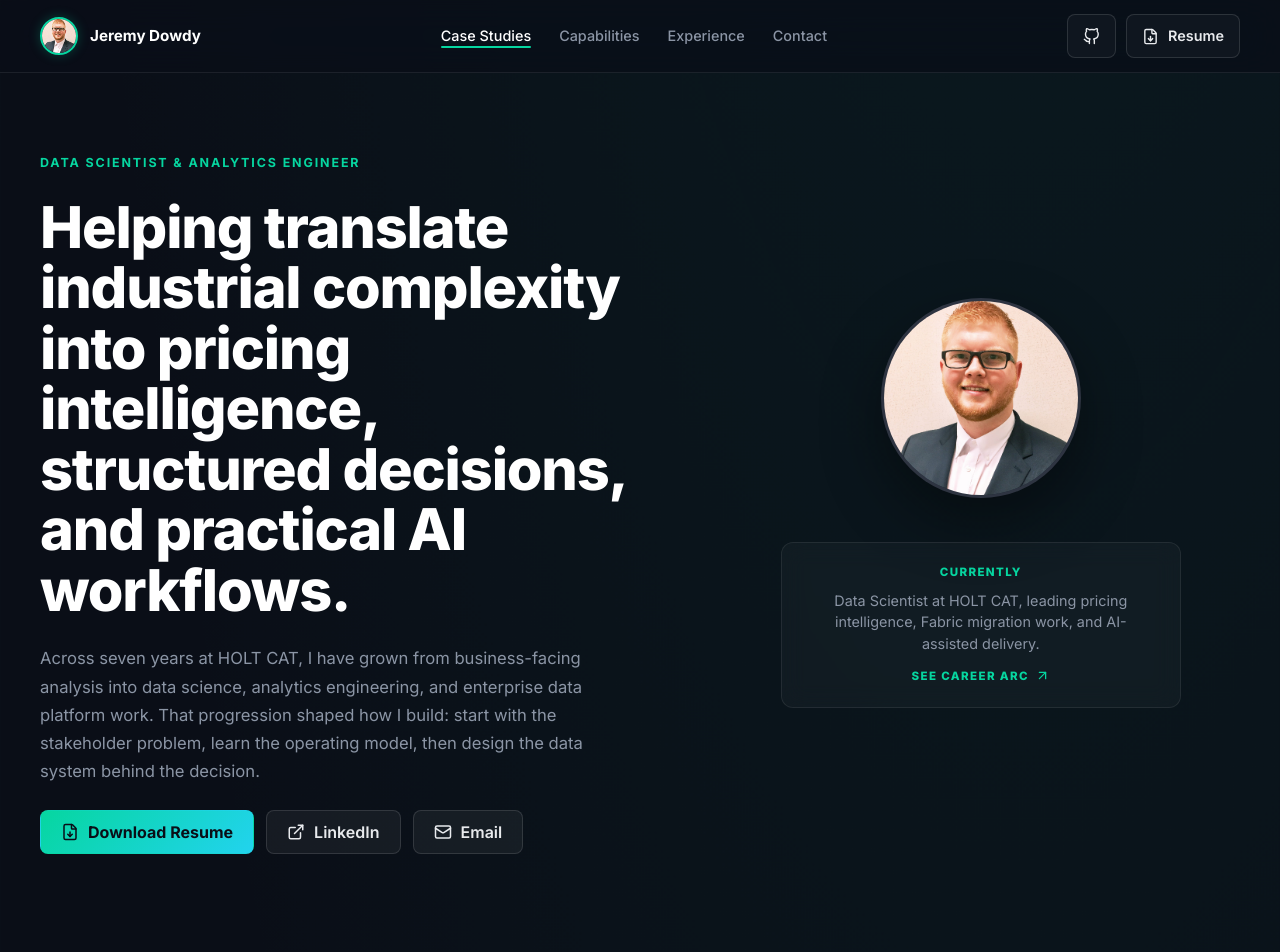
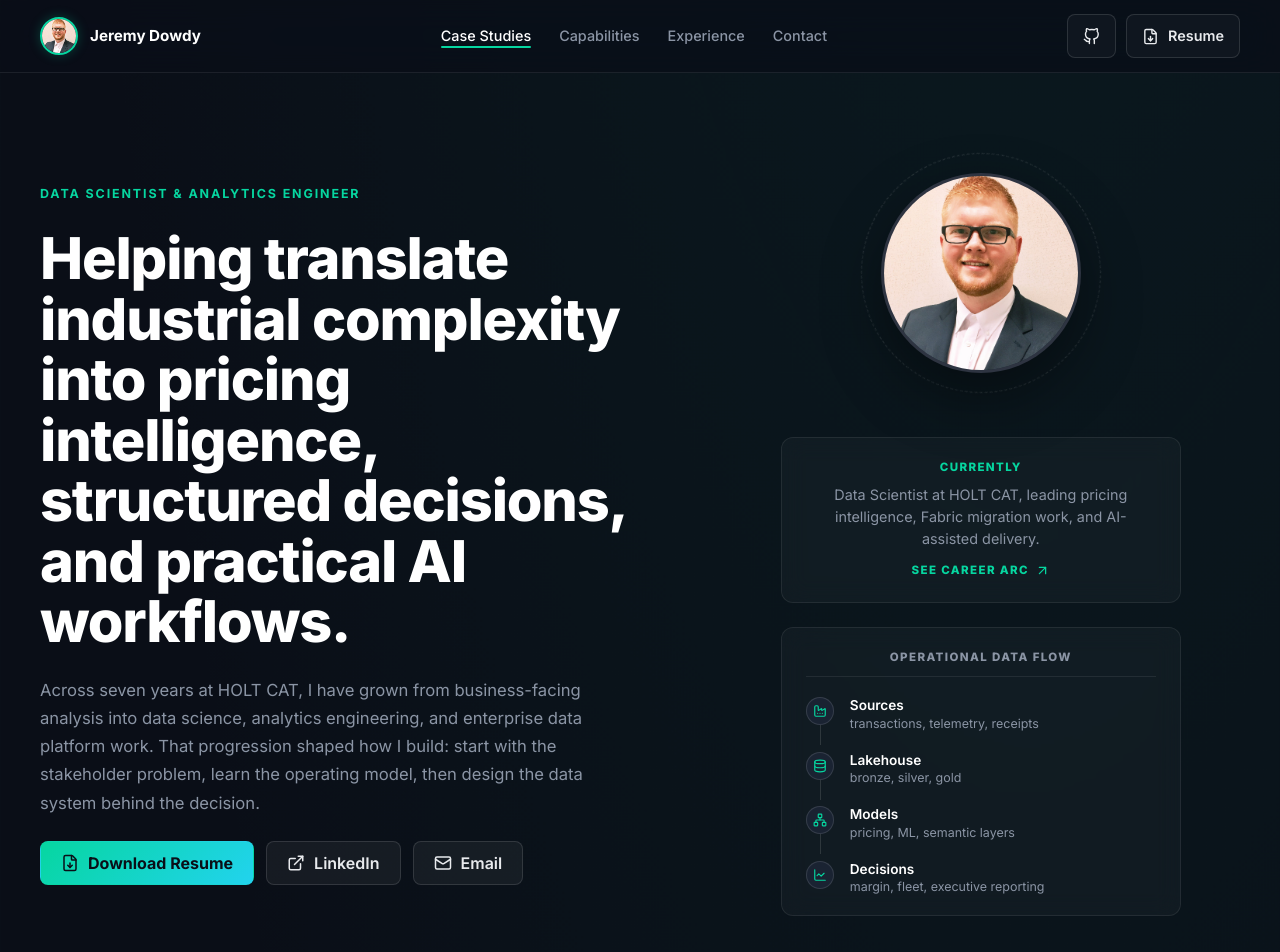
Before and after one commit to DataScience-JDow/personal_website, a Next.js app: page / in a window 1280 px wide. Shown: the top 952 px of the page. Built offline with nearby package versions, Linux system fonts and the light colour scheme.

Commit message:
Tweak: add dashed portrait ring and operational pipeline card to hero section

```diff
--- a/src/app/globals.css
+++ b/src/app/globals.css
@@ -403,6 +403,24 @@
     position: relative;
   }
 
+  .hero-portrait-wrapper {
+    position: relative;
+    display: flex;
+    align-items: center;
+    justify-content: center;
+    width: 240px;
+    height: 240px;
+  }
+
+  .hero-portrait-ring {
+    position: absolute;
+    inset: 0;
+    border: 1px dashed var(--line-strong);
+    border-radius: 50%;
+    animation: spin 45s linear infinite;
+    pointer-events: none;
+  }
+
   .hero-visual-portrait {
     width: 200px;
     height: 200px;
@@ -412,12 +430,92 @@
     box-shadow: var(--shadow);
     background: var(--bg-strong);
     position: relative;
+    z-index: 1;
   }
 
   .hero-visual-portrait img {
     width: 100%;
     height: 100%;
     object-fit: cover;
+  }
+
+  .hero-pipeline {
+    border: 1px solid var(--line);
+    border-radius: var(--radius);
+    background: var(--bg-card);
+    backdrop-filter: blur(12px);
+    padding: 20px 24px;
+    width: 100%;
+    max-width: 400px;
+  }
+
+  .pipeline-title {
+    color: var(--muted);
+    font-size: 0.72rem;
+    font-weight: 800;
+    letter-spacing: 0.12em;
+    text-transform: uppercase;
+    margin-bottom: 20px;
+    text-align: center;
+    border-bottom: 1px solid var(--line);
+    padding-bottom: 10px;
+  }
+
+  .pipeline-nodes {
+    display: flex;
+    flex-direction: column;
+    gap: 20px;
+    position: relative;
+  }
+
+  .pipeline-node {
+    display: flex;
+    align-items: flex-start;
+    gap: 16px;
+    position: relative;
+  }
+
+  .node-icon-wrapper {
+    width: 28px;
+    height: 28px;
+    border-radius: 50%;
+    border: 1px solid var(--line-strong);
+    background: var(--soft);
+    display: grid;
+    place-items: center;
+    color: var(--accent);
+    flex-shrink: 0;
+    position: relative;
+    z-index: 2;
+  }
+
+  .node-content {
+    display: flex;
+    flex-direction: column;
+    gap: 2px;
+  }
+
+  .node-label {
+    color: #ffffff;
+    font-weight: 600;
+    font-size: 0.85rem;
+    line-height: 1.2;
+  }
+
+  .node-detail {
+    color: var(--muted);
+    font-size: 0.78rem;
+    line-height: 1.3;
+  }
+
+  .pipeline-connector {
+    position: absolute;
+    left: 14px;
+    top: 28px;
+    width: 1px;
+    height: 20px;
+    background: var(--line-strong);
+    z-index: 1;
   }
 
   .hero-focus {
--- a/src/components/Hero.tsx
+++ b/src/components/Hero.tsx
@@ -3,6 +3,7 @@ import {
   profile,
   proofPoints,
   recruiterHooks,
+  systemVisualNodes,
 } from '@/lib/portfolio';
 import { ArrowUpRight } from 'lucide-react';
 import Image from 'next/image';
@@ -45,6 +46,8 @@ export default function Hero() {
         </div>
 
         <aside className="hero-profile" aria-label="Jeremy Dowdy profile summary">
+          <div className="hero-portrait-wrapper">
+            <div className="hero-portrait-ring" aria-hidden="true" />
             <div className="hero-visual-portrait">
               <Image
                 alt="Jeremy Dowdy"
@@ -54,6 +57,7 @@ export default function Hero() {
                 width={180}
               />
             </div>
+          </div>
           <div className="hero-focus">
             <span>Currently</span>
             <p>Data Scientist at HOLT CAT, leading pricing intelligence, Fabric migration work, and AI-assisted delivery.</p>
@@ -61,6 +65,29 @@ export default function Hero() {
               <span>See career arc</span>
               <ArrowUpRight aria-hidden="true" size={15} />
             </a>
+          </div>
+
+          <div className="hero-pipeline">
+            <div className="pipeline-title">Operational Data Flow</div>
+            <div className="pipeline-nodes">
+              {systemVisualNodes.map((node, idx) => {
+                const Icon = node.icon;
+                return (
+                  <div key={node.label} className="pipeline-node">
+                    <div className="node-icon-wrapper">
+                      <Icon size={14} aria-hidden="true" />
+                    </div>
+                    <div className="node-content">
+                      <div className="node-label">{node.label}</div>
+                      <div className="node-detail">{node.detail}</div>
+                    </div>
+                    {idx < systemVisualNodes.length - 1 && (
+                      <div className="pipeline-connector" aria-hidden="true" />
+                    )}
+                  </div>
+                );
+              })}
+            </div>
           </div>
         </aside>
       </section>
```
Lines whose indentation alone changed are shown as unchanged.
